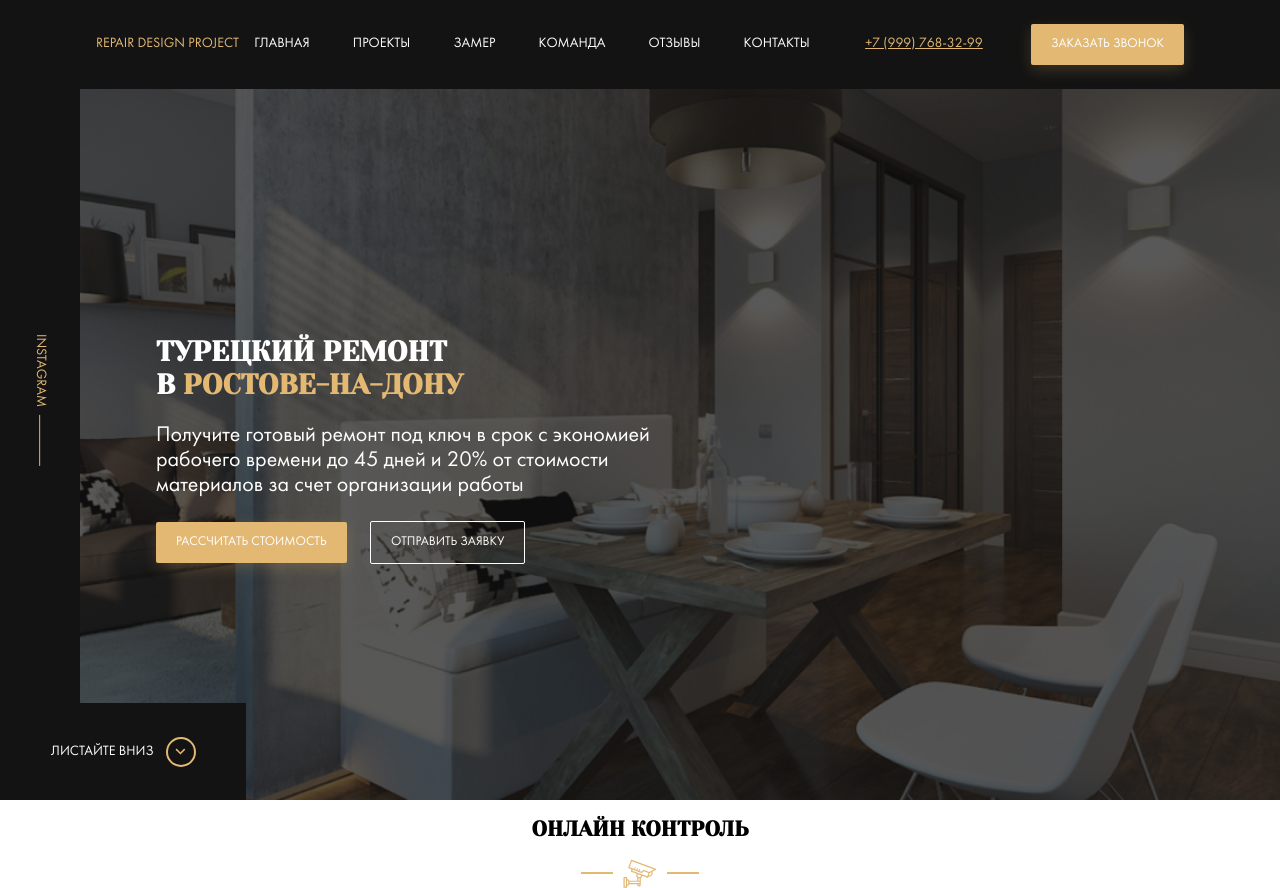
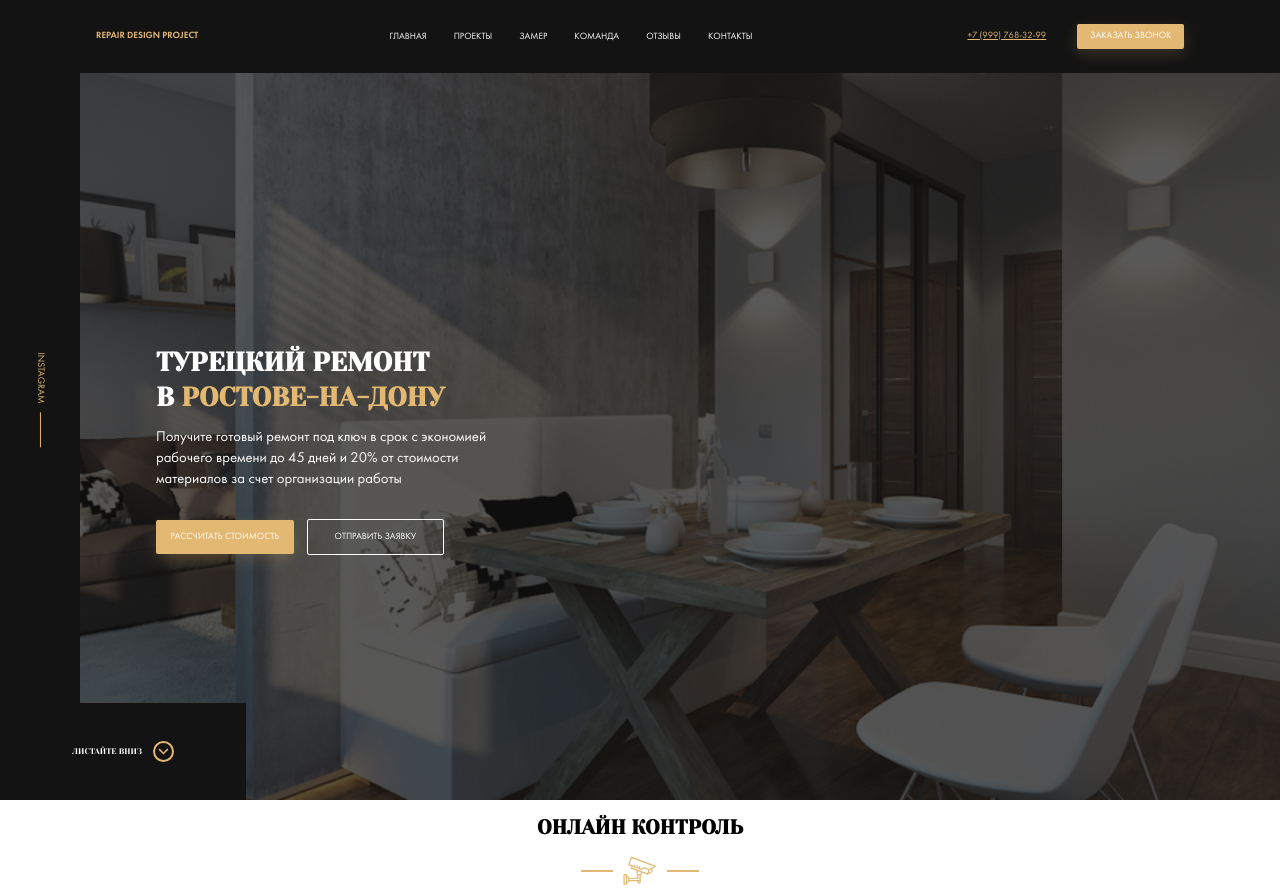
Before and after one commit to BRITVA-hp/repair-design, a website: page index.html in a window 1280 px wide. Drawn offline with Linux system fonts and the light colour scheme; files whose address does not match are found by name; a web font is replaced by a local one.

Commit message:
refact: pixel perfect for header and hero

```diff
--- a/index.html
+++ b/index.html
@@ -40,9 +40,9 @@
       <div class="container">
         <div class="hero__content">
           <h1 class="title hero__title">Турецкий ремонт<br>в <span class="title--primary">Ростове-на-дону</span></h1>
-          <p class="hero__text">Получите готовый ремонт под ключ в срок с экономией рабочего времени до 45 дней и 20% от стоимости материалов за счет организации работы</p>
-          <button class="button hero__button button--primary">Рассчитать стоимость</button>
-          <button class="button hero__button button--outline">Отправить заявку</button>
+          <p class="hero__text">Получите готовый ремонт под ключ в срок с экономией<br>рабочего времени до 45 дней и 20% от стоимости<br>материалов за счет организации работы</p>
+          <button class="hero__button button--primary">Рассчитать стоимость</button>
+          <button class="hero__button button--outline">Отправить заявку</button>
         </div>
         <!-- /.hero__content -->
       </div>
--- a/sass/_interface.sass
+++ b/sass/_interface.sass
@@ -1,9 +1,9 @@
 .button
-  padding: 13px 20px
+  padding: 0.5rem 0.9rem
   border: none
   border-radius: 2px
   text-transform: uppercase
-  font-size: 0.93rem
+  font-size: 0.67rem
   &:hover
     cursor: pointer
   &--primary
@@ -14,6 +14,7 @@
     &:hover
       box-shadow: none
   &--outline
+    min-width: 9.8rem
     border: 1px solid $light
     background-color: transparent
     color: $light
--- a/sass/_media.sass
+++ b/sass/_media.sass
@@ -37,4 +37,3 @@
 @media screen and ( max-height: 530px  )
   .hero
     &__scroll-down
-      display: none
--- a/sass/templates/_control.sass
+++ b/sass/templates/_control.sass
@@ -0,0 +1,3 @@
+.section
+  &-title
+    font-size: 0.95rem
--- a/sass/templates/_header.sass
+++ b/sass/templates/_header.sass
@@ -13,12 +13,18 @@
 .logo
   color: $primary
   text-transform: uppercase
+  font-family: 'Futura Demi'
+  font-style: normal
+  font-weight: 500
+  font-size: 0.67rem
+  line-height: 1.14rem
 .nav
   &__item
+    font-size: 0.67rem
     text-decoration: none
     color: $light
     text-transform: uppercase
-    margin-right: 2.85rem
+    margin-right: 1.7rem
     &:hover
       color: $primary
       transition: color 0.2s
@@ -26,4 +32,5 @@
   color: $primary
 .contacts
   &__phone
-    margin-right: 45px
+    margin-right: 2rem
+    font-size: 0.67rem
--- a/sass/templates/_hero.sass
+++ b/sass/templates/_hero.sass
@@ -21,10 +21,18 @@
     max-width: 47.85rem
     margin-left: 4.28rem
   &__text
-    font-size: 1.57rem
+    margin-top: 0.8rem
+    margin-bottom: 2.08rem
+    line-height: 1.48rem
+    font-size: 1.05rem
     max-width: 500px
   &__button
-    margin-right: 20px
+    margin-right: 0.68rem
+    padding: 0.85rem 1.05rem
+    border: none
+    border-radius: 2px
+    text-transform: uppercase
+    font-size: 0.67rem
   &__instagram
     max-width: 80px
     height: 100%
@@ -32,6 +40,8 @@
     left: 0
     top: 0
   &__scroll-down
+    font-family: 'Yeseva One'
+    font-size: 0.58rem
     display: flex
     justify-content: center
     align-items: center
@@ -47,17 +57,18 @@
     &::after
       content: ''
       background: url('../img/arrow-down.svg') no-repeat center
-      width: 30px
-      height: 30px
+      width: 1.5rem
+      height: 1.5rem
       border: 2px solid $primary
       border-radius: 50%
-      margin-left: 12px
+      margin-left: 0.8rem
 .instagram
   display: flex
   justify-content: center
   align-items: center
   background-color: $dark
   &__link
+    font-size: 0.7rem
     display: flex
     align-items: center
     color: $primary
@@ -66,14 +77,15 @@
     transform: rotate(90deg)
     &::after
       content: ''
-      width: 51px
+      width: 2.45rem
       height: 1px
       background-color: $primary
-      margin-left: 8px
+      margin-left: 0.65rem
 .title
   margin: 0
   font-family: 'Yeseva One', cursive;
   text-transform: uppercase
-  font-style: 2.857rem
+  font-size: 1.88rem
+  line-height: 2.55rem
   &--primary
     color: $primary
```
Also changed, not shown: css/style.css.
